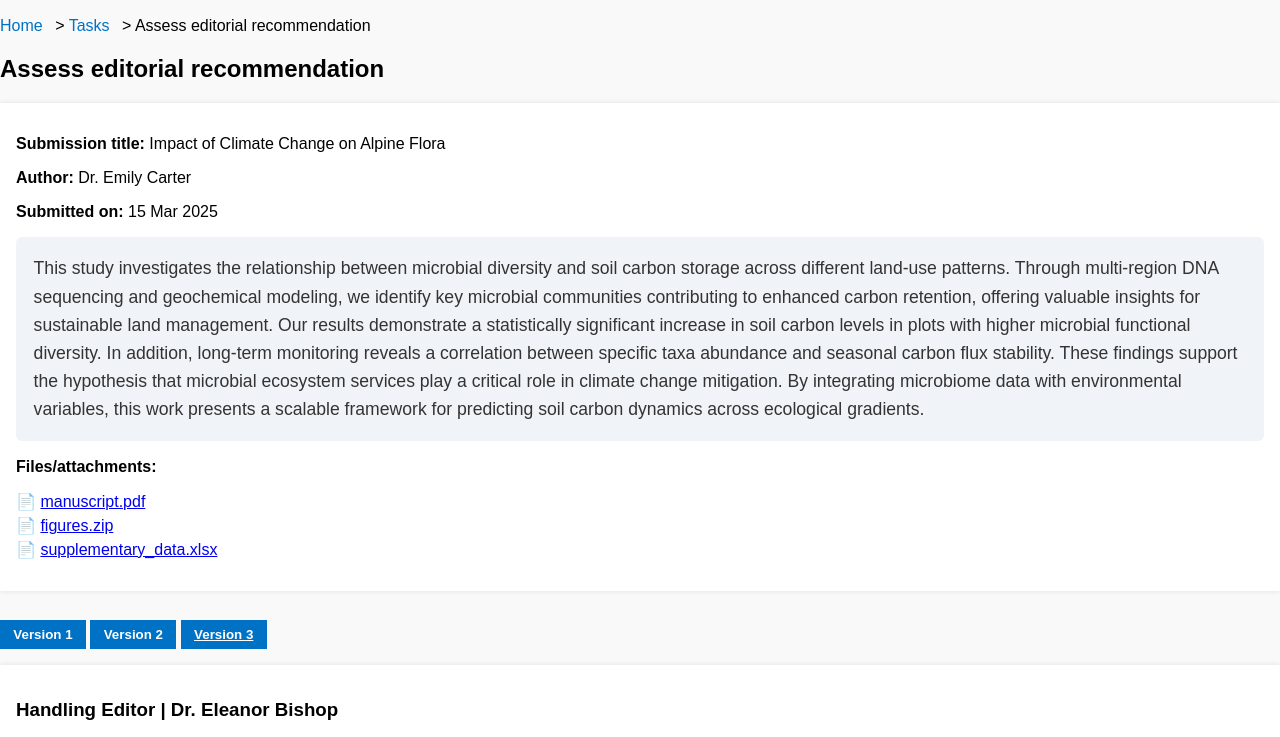
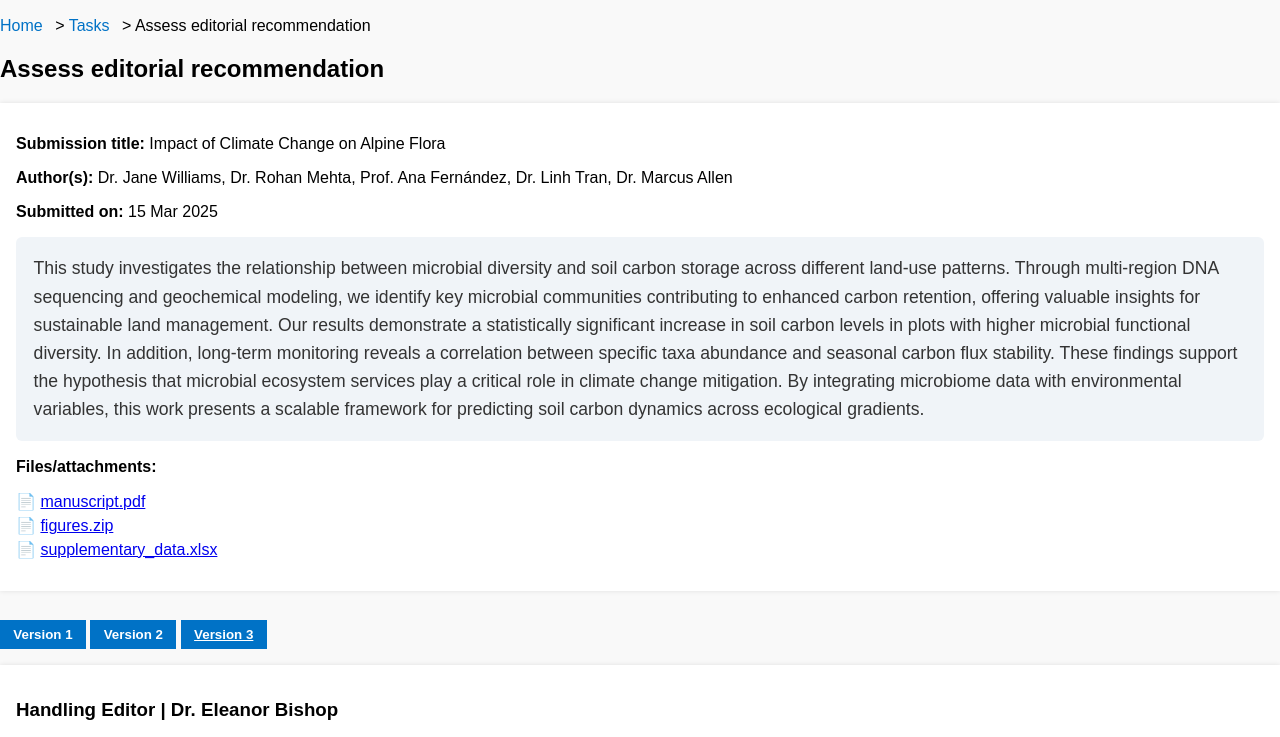
Before and after one commit to akshay-agrawal04/editorial-decision-vertical, a plain HTML site: page index.html in a window 1280 px wide. Shown: the part 55-792 px from the top of the page. Drawn offline with Linux system fonts and the light colour scheme.

Commit message:
add more author names

```diff
--- a/index.html
+++ b/index.html
@@ -197,7 +197,7 @@
         <section class="submission-details">
             <div class="details-box">
                 <p><strong>Submission title:</strong> Impact of Climate Change on Alpine Flora</p>
-                <p><strong>Author:</strong> Dr. Emily Carter</p>
+                <p><strong>Author(s):</strong> Dr. Jane Williams, Dr. Rohan Mehta, Prof. Ana Fernández, Dr. Linh Tran, Dr. Marcus Allen</p>
                 <p><strong>Submitted on:</strong> 15 Mar 2025</p>
                 <p class="abstract">
                     This study investigates the relationship between microbial diversity and soil carbon storage across different land-use patterns. Through multi-region DNA sequencing and geochemical modeling, we identify key microbial communities contributing to enhanced carbon retention, offering valuable insights for sustainable land management. Our results demonstrate a statistically significant increase in soil carbon levels in plots with higher microbial functional diversity. In addition, long-term monitoring reveals a correlation between specific taxa abundance and seasonal carbon flux stability. These findings support the hypothesis that microbial ecosystem services play a critical role in climate change mitigation. By integrating microbiome data with environmental variables, this work presents a scalable framework for predicting soil carbon dynamics across ecological gradients.
```
